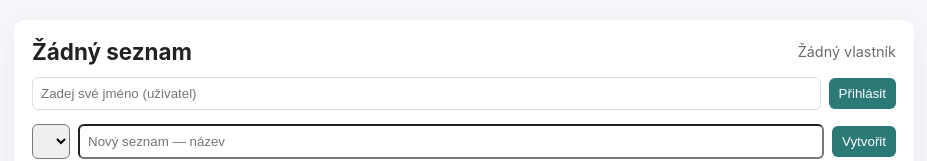
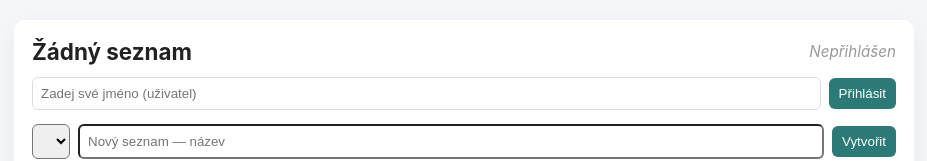
Before and after one commit to kofronadam/frontend-u2, a React (Vite) app: page / in a window 1280 px wide. Shown: the top 161 px of the page, without its empty margins (176-1103 px from the left). Built offline with nearby package versions, Linux system fonts and the light colour scheme.

Commit message:
Zobrazení přihlášeného  uživatele

```diff
--- a/src/App.jsx
+++ b/src/App.jsx
@@ -225,9 +225,37 @@ export default function App() {
 
   return (
     <div className="app">
+
+
       <header>
         <h1>{currentList ? currentList.name : 'Žádný seznam'}</h1>
-        <div className="owner-badge">{currentList && currentList.owner ? `Vlastník: ${currentList.owner}` : 'Žádný vlastník'}</div>
+
+        {/* Pravá část hlavičky: Vlastník seznamu + Přihlášený uživatel */}
+        <div style={{ display: 'flex', alignItems: 'center', gap: '20px' }}>
+
+
+          {/* Původní badge vlastníka */}
+          {/*
+          <div className="owner-badge">
+            {currentList && currentList.owner ? `Vlastník: ${currentList.owner}` : 'Žádný vlastník'}
+          </div> */}
+
+
+          {/* Nové pole pro přihlášeného uživatele */}
+          <div className="current-user-info" style={{ fontSize: '0.95rem' }}>
+            {model.currentUser ? (
+              <span style={{ fontWeight: 'bold', color: '#2b7a78', display: 'flex', alignItems: 'center', gap: '6px' }}>
+                {/* Ikona panáčka (volitelné) */}
+                <svg width="16" height="16" viewBox="0 0 24 24" fill="currentColor">
+  <path d="M12 12c2.21 0 4-1.79 4-4s-1.79-4-4-4-4 1.79-4 4 1.79 4 4 4zm0 2c-2.67 0-8 1.34-8 4v2h16v-2c0-2.66-5.33-4-8-4z"/></svg>
+                {model.currentUser}
+              </span>
+            ) : (
+              <span style={{ color: '#999', fontStyle: 'italic' }}>Nepřihlášen</span>
+            )}
+          </div>
+
+        </div>
       </header>
 
       <section className="login">
```
